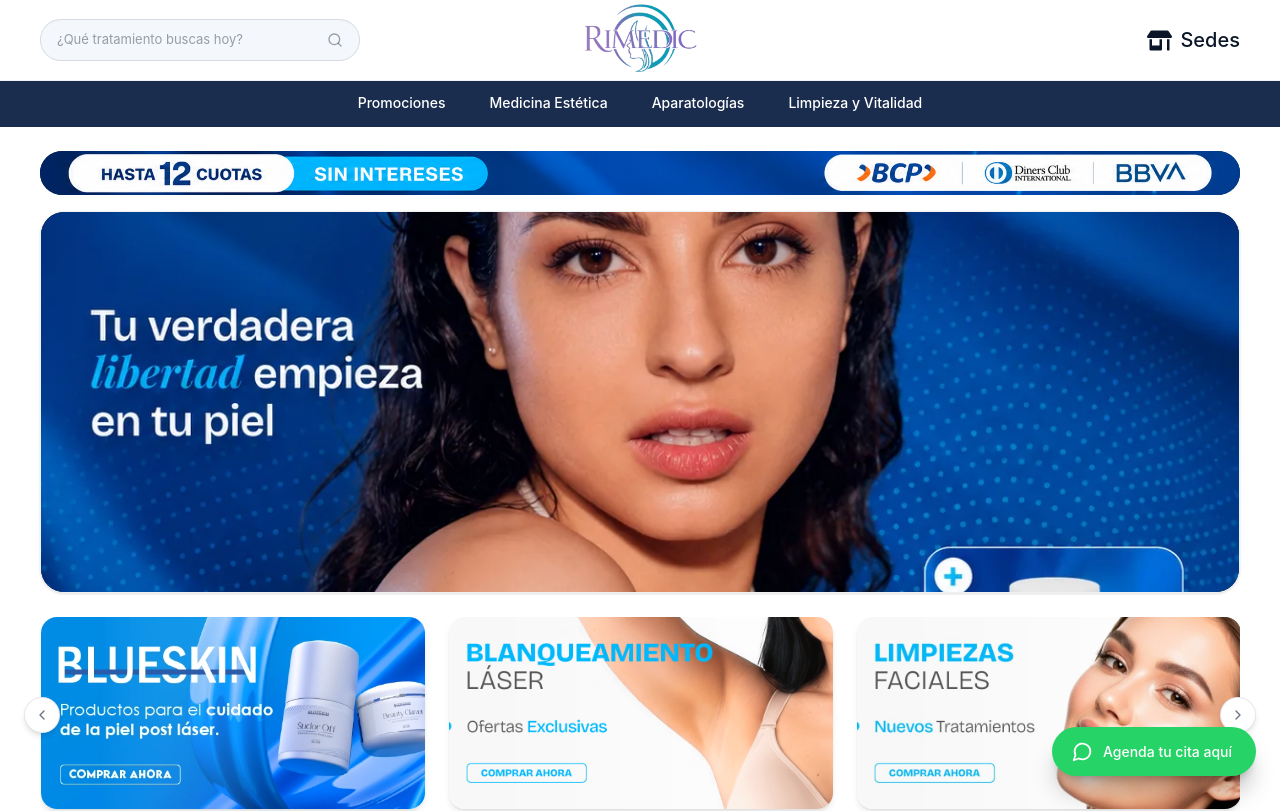
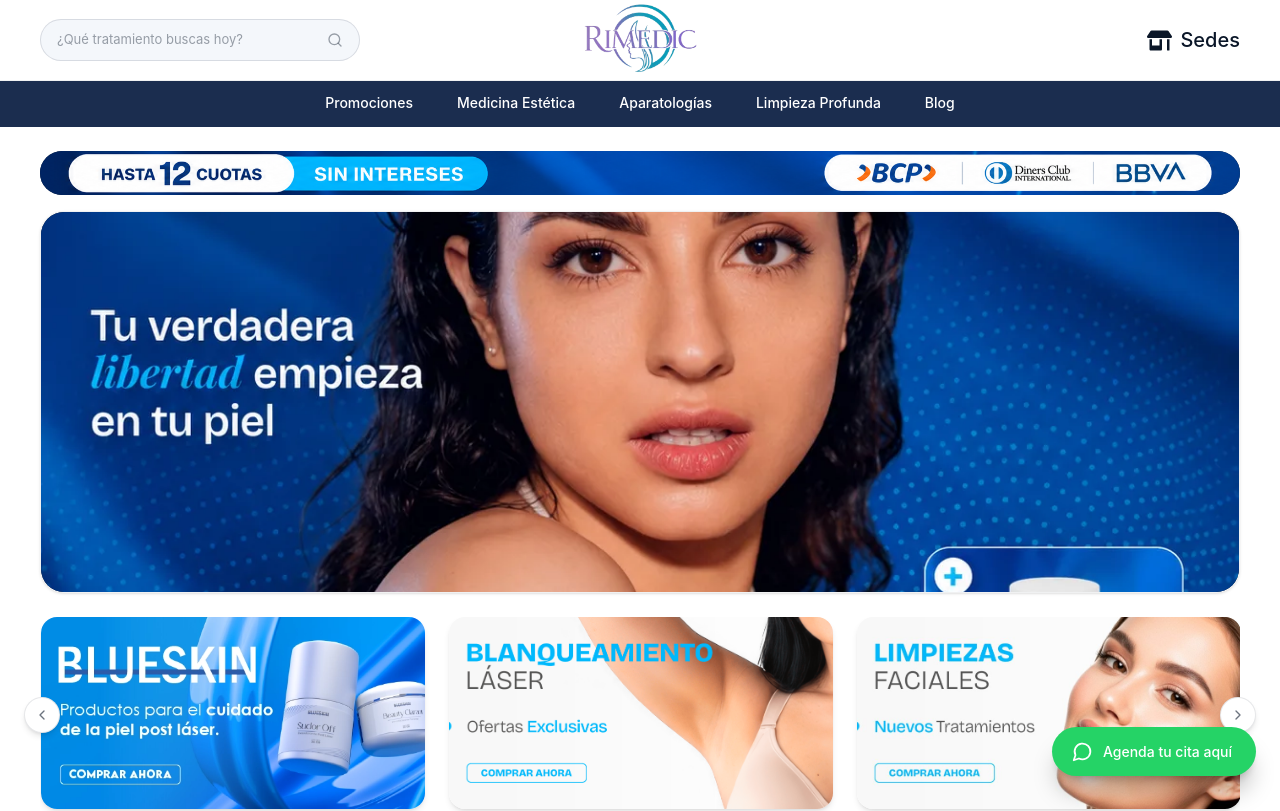
Before and after one commit to SubDSR/rimedic-frontend, a React (Vite) app: page / in a window 1280 px wide. Shown: the top 811 px of the page. Built offline with nearby package versions, Linux system fonts and the light colour scheme.

Commit message:
feat(nav): enhance navigation items with actions and sub-items

```diff
--- a/src/data/constants.ts
+++ b/src/data/constants.ts
@@ -97,8 +97,52 @@ export const SEDES: Sede[] = [
 ];
 
 export const NAV_ITEMS: NavItem[] = [
-  { label: "Promociones", href: "#hero", cat: null },
-  { label: "Medicina Estética", href: null, cat: "medicina" as PageView },
-  { label: "Aparatologías", href: null, cat: "aparatologias" as PageView },
-  { label: "Limpieza y Vitalidad", href: null, cat: "limpieza" as PageView },
+  { label: "Promociones", href: "#hero", action: "hero", cat: null },
+  {
+    label: "Medicina Estética",
+    href: null,
+    action: null,
+    cat: "medicina" as PageView,
+    subItems: [
+      "Ácido hialurónico (rino, labios, glúteos, anclaje)",
+      "Enzimas",
+      "Bioestimuladores",
+      "Botox",
+      "Exosomas",
+      "Polyphil (polinucleótidos)",
+      "Ellansé",
+      "Radiesse",
+      "Jalupro",
+      "Tratamiento de ojeras",
+    ],
+  },
+  {
+    label: "Aparatologías",
+    href: null,
+    action: null,
+    cat: "aparatologias" as PageView,
+    subItems: [
+      "Exion",
+      "Hydrafacial",
+      "CO2 fraccionado",
+      "Bodysculpt",
+      "Depilación láser",
+      "Radiofrecuencia",
+    ],
+  },
+  {
+    label: "Limpieza Profunda",
+    href: null,
+    action: null,
+    cat: "limpieza" as PageView,
+    subItems: [
+      "Hydrafacial",
+      "Vitamina C",
+      "Cóctel de vida",
+      "Mesoterapia facial",
+      "PRP (plasma rico en plaquetas)",
+      "Pink intimate",
+    ],
+  },
+  { label: "Blog", href: null, action: "blog", cat: null },
 ];
--- a/src/types/index.ts
+++ b/src/types/index.ts
@@ -75,6 +75,8 @@ export interface Sede {
 
 export interface NavItem {
   label: string;
-  href: string | null;
+  href?: string | null;
+  action?: string | null;
   cat: PageView | null;
+  subItems?: string[];
 }
```
